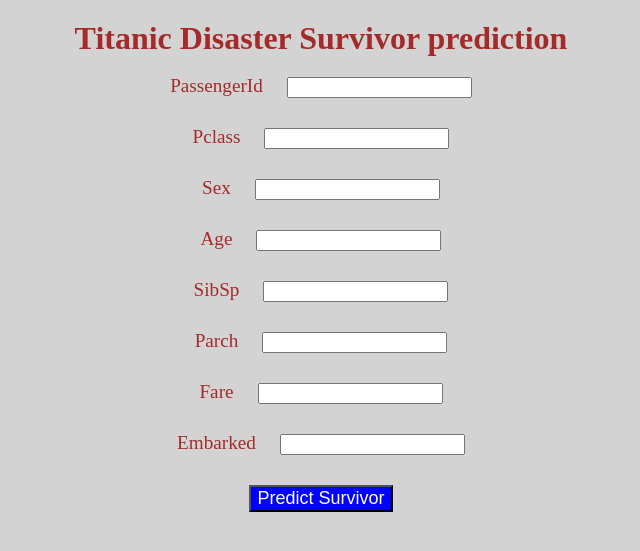
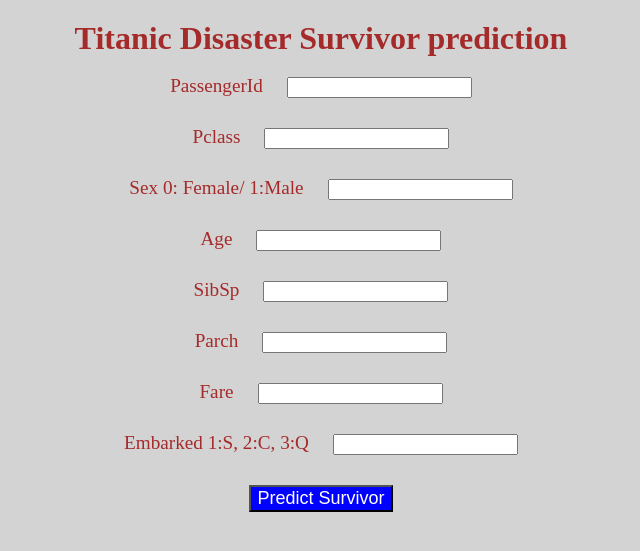
Before and after one commit to dabson2020/App-deployment-with-heroku, a Flask app: page / in a window 1280 px wide. Shown: the top 551 px of the page, without its empty margins (319-959 px from the left). Run offline with Flask 2, Linux system fonts and the light colour scheme; parts of the project's set-up code (start-up, migrations or seed data) failed here and were passed over.

Commit message:
Update index.html

```diff
--- a/templates/index.html
+++ b/templates/index.html
@@ -21,7 +21,7 @@
     	<input type="text" name="PassengerId" required="required" /></p>
       <label for="Pclass">Pclass</label>
         <input type="text" name="Pclass" required="required" /><p>
-          <label for="Sex">Sex</label>
+          <label for="Sex">Sex 0: Female/ 1:Male</label>
             <input type="text" name="Sex" required="required" /></p>
             <label for="Age">Age</label>
                 <input type="text" name="Age" required="required" /></p>
@@ -31,7 +31,7 @@
               <input type="text" name="Parch" required="required" /></p>
               <label for="Fare">Fare</label>
               <input type="text" name="Fare" required="required" /></p>
-              <label for="Embarked">Embarked</label>
+              <label for="Embarked">Embarked 1:S, 2:C, 3:Q</label>
               <input type="text" name="Embarked" required="required" /></p>
 
 
```
